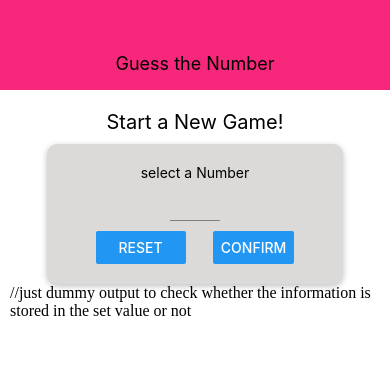
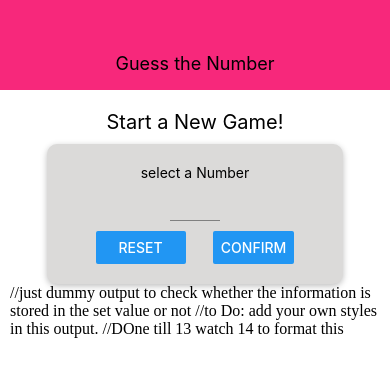
Before and after one commit to settler-av/guess-the-number, a React Native app: screen / in a window 390 px wide. Shown: the top 376 px of the page. Built offline with nearby package versions, Linux system fonts and the light colour scheme.

Commit message:
done till 13

```diff
--- a/screens/StartGameScreen.js
+++ b/screens/StartGameScreen.js
@@ -78,6 +78,8 @@ const StartGameScreen = (props) => {
         </Card>
 
         //just dummy output to check whether the information is stored in the set value or not
+        //to Do: add your own styles in this output.
+        //DOne till 13 watch 14 to format this
         {confirmedOutput}
       </View>
     </TouchableWithoutFeedback>
```
